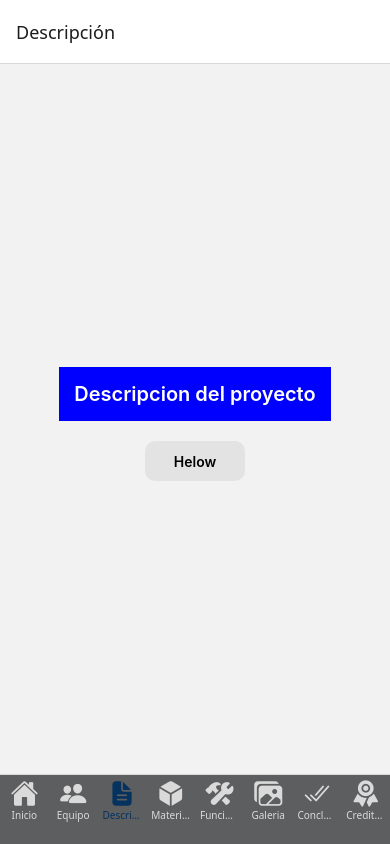
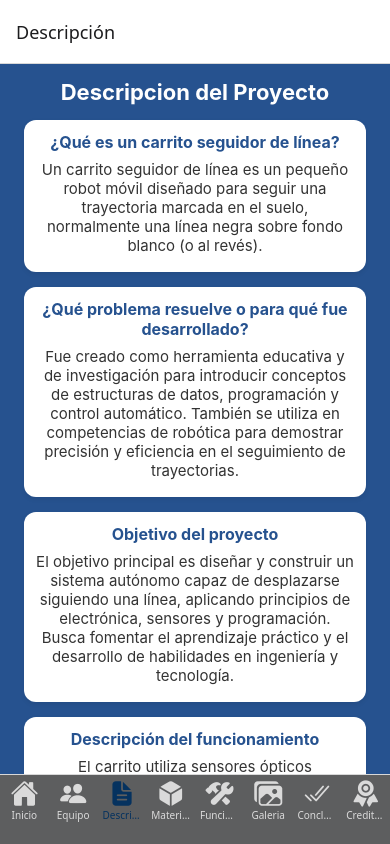
Before and after one commit to Bibiana-Soria/ProyectoFinal_AppsMoviles, a React Native app: screen /Descripcion in a window 390 px wide. Built offline with nearby package versions, Linux system fonts and the light colour scheme.

Commit message:
pantalla 3

```diff
--- a/src/screens/DescripcionProyecto.js
+++ b/src/screens/DescripcionProyecto.js
@@ -5,46 +5,93 @@ objetivo del proyecto
 descripción del funcionamiento
 */
 import react from "react";
-import { View, Text , StyleSheet, TouchableOpacity } from "react-native";
+import { View, Text , StyleSheet, ScrollView } from "react-native";
 
 export default function DescripcionProyecto() {
     return (
-        <View style = {styles.container}>
-            <Text style = {styles.titulo}>Descripcion del proyecto</Text>
-            <TouchableOpacity style = {styles.boton}>
-                <Text style = {styles.texto_boton}>Helow</Text>
-            </TouchableOpacity>
+      <ScrollView contentContainerStyle = {styles.container}>
+        <Text style = {styles.titulo}>Descripcion del Proyecto</Text>
+        <View style = {styles.card}>
+          <View style = {styles.info}>
+            <Text style={styles.info_titulo}>¿Qué es un carrito seguidor de línea?</Text>
+            <Text style = {styles.info_texto}>
+              Un carrito seguidor de línea es un pequeño robot móvil diseñado para seguir una trayectoria marcada en el suelo, normalmente una línea negra sobre fondo blanco (o al revés).
+            </Text>
+          </View>
         </View>
+        <View style = {styles.card}>
+          <View style = {styles.info}>
+            <Text style={styles.info_titulo}>¿Qué problema resuelve o para qué fue desarrollado?</Text>
+            <Text style = {styles.info_texto}>
+              Fue creado como herramienta educativa y de investigación para introducir conceptos de estructuras de datos, programación y control automático. También se utiliza en competencias de robótica para demostrar precisión y eficiencia en el seguimiento de trayectorias.
+            </Text>
+          </View>
+        </View>
+        <View style = {styles.card}>
+          <View style = {styles.info}>
+            <Text style={styles.info_titulo}>Objetivo del proyecto</Text>
+            <Text style = {styles.info_texto}>
+              El objetivo principal es diseñar y construir un sistema autónomo capaz de desplazarse siguiendo una línea, aplicando principios de electrónica, sensores y programación. Busca fomentar el aprendizaje práctico y el desarrollo de habilidades en ingeniería y tecnología.
+            </Text>
+          </View>
+        </View>
+        <View style = {styles.card}>
+          <View style = {styles.info}>
+            <Text style={styles.info_titulo}>Descripción del funcionamiento</Text>
+            <Text style = {styles.info_texto}>
+              El carrito utiliza sensores ópticos (generalmente infrarrojos) que detectan el contraste entre la línea y el fondo. Según la información recibida, el microcontrolador ajusta el movimiento de los motores para mantener el vehículo sobre la trayectoria. Si el sensor detecta desviación, el sistema corrige la dirección en tiempo real. Y a su vez puede enviar los datos del recorrido a través de una conexión bluethoot a una computadora.
+            </Text>
+          </View>
+        </View>
+
+      </ScrollView>
     )
 }
 
 const styles = StyleSheet.create({
   container: {
-    flex: 1,
+    flexGrow: 1,
     justifyContent: 'center',
-    alignItems: 'center'
+    alignItems: 'center',
+    backgroundColor: "#26528F",
+    padding: 15
   },
   titulo: {
-    fontSize: 20,
-    fontWeight: '600',
-    margin: 10,
-    backgroundColor: 'blue',
-    padding: 15,
+    fontSize: 22,
     color: 'white',
-    textAlign: 'center'
+    textAlign: 'center',
+    fontWeight: '700',
+    marginBottom: 15
   },
-  boton: {
-    backgroundColor: "#e3e3e3",
-    justifyContent: 'center',
-    alignItems: 'center',
-    borderRadius: 10,
-    width: 100,
-    height: 40,
-    marginTop: 10
+  card: {
+    flexDirection: "row",
+    backgroundColor: "#fff",
+    borderRadius: 12,
+    marginBottom: 15,
+    elevation: 3,
+    shadowColor: "#000",
+    shadowOpacity: 0.08,
+    shadowRadius: 5,
+    shadowOffset: { width: 0, height: 2 },
+    width: "95%"
   },
-  texto_boton: {
-    fontSize: 14,
-    fontWeight: '600',
-    color: 'black'
+  info: {
+    flex: 1,
+    padding: 12,
+    justifyContent: "center"
+  },
+  info_titulo:{
+    fontSize: 16,
+    marginBottom: 8,
+    textAlign: 'center',
+    fontWeight: 'bold',
+    color: "#26528F"
+  },
+  info_texto:{
+    fontSize: 15,
+    marginBottom: 5,
+    textAlign: 'center',
+    fontWeight: '400',
+    color: "#333"
   }
 });
```
